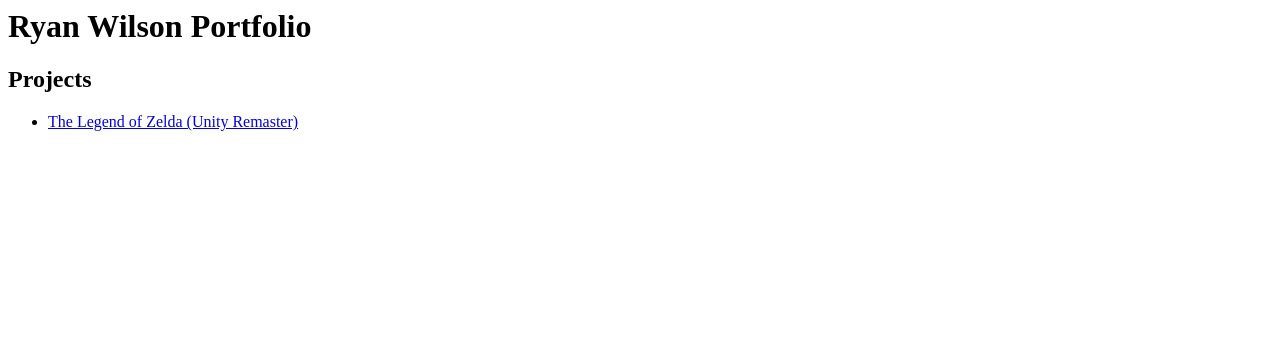
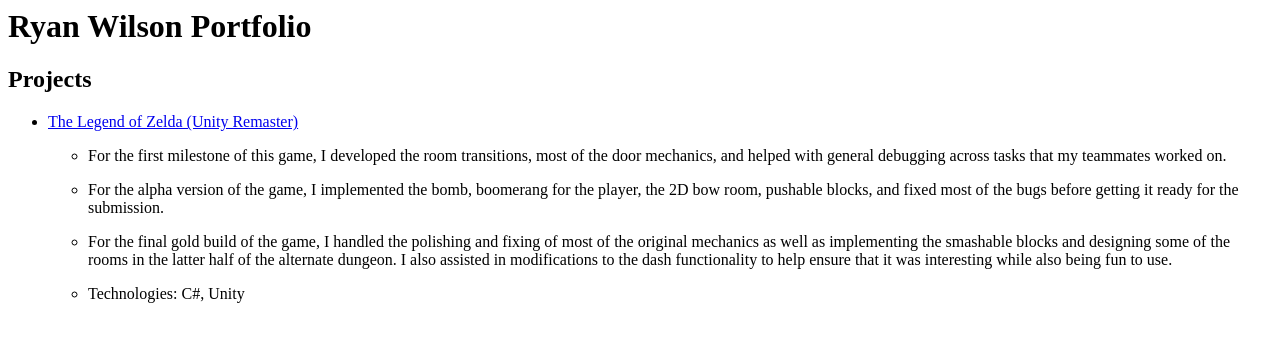
Before and after one commit to RyanWilson20/RyanWilson20.github.io, a plain HTML site: page index.html in a window 1280 px wide. Drawn offline with Linux system fonts and the light colour scheme.

Commit message:
update text

```diff
--- a/index.html
+++ b/index.html
@@ -5,6 +5,21 @@
 <h2>Projects</h2>
 
 <ul>
-<li><a href="https://ryanwi.itch.io/zelda">The Legend of Zelda (Unity Remaster)</a></li>
+<li> <a href="https://ryanwi.itch.io/zelda">The Legend of Zelda (Unity Remaster)</a>
+    <ul>
+        <li>
+            <p>For the first milestone of this game, I developed the room transitions, most of the door mechanics, and helped with general debugging across tasks that my teammates worked on.</p>
+        </li>
+        <li>
+            <p>For the alpha version of the game, I implemented the bomb, boomerang for the player, the 2D bow room, pushable blocks, and fixed most of the bugs before getting it ready for the submission.</p>
+        </li>
+        <li>
+            <p>For the final gold build of the game, I handled the polishing and fixing of most of the original mechanics as well as implementing the smashable blocks and designing some of the rooms in the latter half of the alternate dungeon. I also assisted in modifications to the dash functionality to help ensure that it was interesting while also being fun to use.</p>
+        </li>
+        <li>
+            <p>Technologies: C#, Unity</p>
+        </li>
+    </ul>
+</li>
 </ul>
 </html>
```
